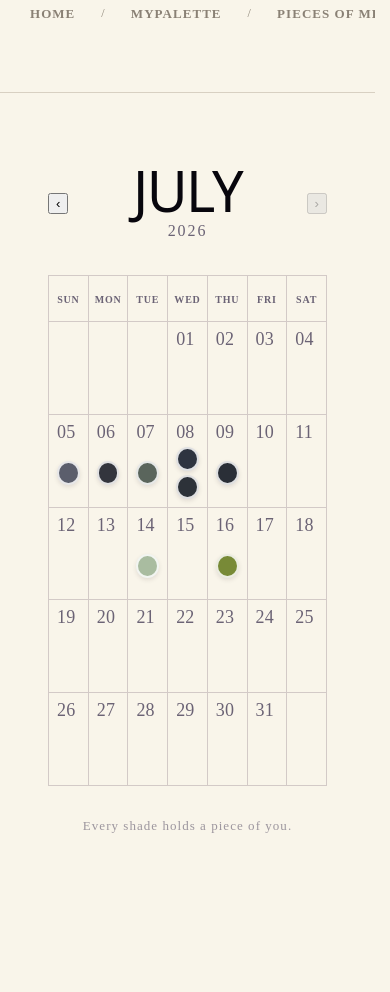
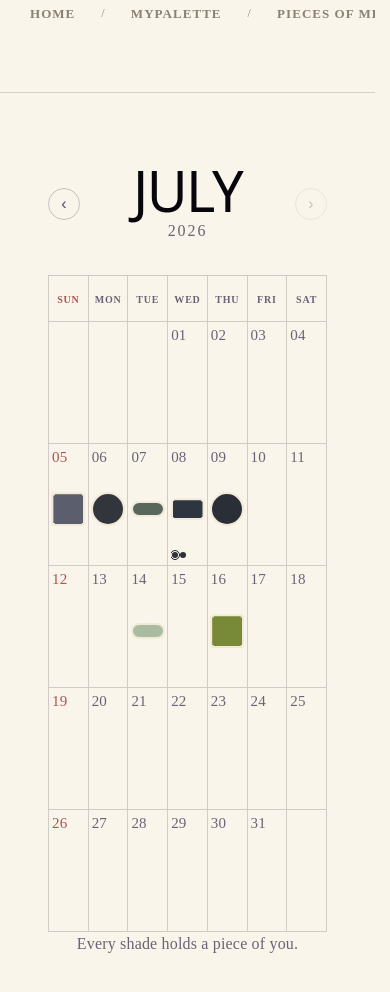
Before and after one commit to flux-hjkim/my-palette, a React (Vite) app: page /palette-log in a window 390 px wide. Shown: the top 992 px of the page. Before the commit the page ends 909 px from the top, so only its background shows below. Built offline with nearby package versions, Linux system fonts and the light colour scheme.

Commit message:
feat: refine palette log sticker interactions

```diff
--- /dev/null
+++ b/src/components/PaletteLogDay.jsx
@@ -0,0 +1,54 @@
+import { useState } from "react";
+import StickerCard from "./StickerCard";
+
+function PaletteLogDay({ day, dateKey, colorsForDay, allSubColors, onSelect }) {
+  const [activeIndex, setActiveIndex] = useState(0);
+
+  const activeSubColor = colorsForDay[activeIndex];
+
+  return (
+    <div className="palette-log-day">
+      <span className="palette-log-day-number">
+        {String(day).padStart(2, "0")}
+      </span>
+
+      {activeSubColor && (
+        <>
+          <div className="palette-log-day-sticker">
+            <StickerCard
+              subColor={activeSubColor}
+              index={allSubColors.findIndex(
+                (item) =>
+                  item.groupId === activeSubColor.groupId &&
+                  item.id === activeSubColor.id,
+              )}
+              onSelect={onSelect}
+              mode="calendar"
+            />
+          </div>
+
+          {colorsForDay.length > 1 && (
+            <div className="palette-log-day-dots">
+              <div className="palette-log-day-dots-track">
+                {colorsForDay.map((subColor, index) => (
+                  <button
+                    key={`${subColor.groupId}-${subColor.id}`}
+                    type="button"
+                    className={`palette-log-day-dot ${
+                      index === activeIndex ? "is-active" : ""
+                    }`}
+                    style={{ backgroundColor: subColor.color }}
+                    aria-label={`${subColor.name} 대표 스티커로 보기`}
+                    onClick={() => setActiveIndex(index)}
+                  />
+                ))}
+              </div>
+            </div>
+          )}
+        </>
+      )}
+    </div>
+  );
+}
+
+export default PaletteLogDay;
--- a/src/components/StickerCard.css
+++ b/src/components/StickerCard.css
@@ -330,6 +330,70 @@
   letter-spacing: 0;
 }
 
+/* Calendar mode */
+.piece-sticker--calendar {
+  --sticker-width: 88px;
+
+  position: relative;
+  left: auto;
+  top: auto;
+
+  width: var(--sticker-width);
+  max-width: none;
+  margin-left: 0;
+  padding: 10px;
+
+  flex: 0 0 auto;
+  z-index: 1;
+}
+
+.piece-sticker--calendar .piece-sticker-color-name {
+  inset: 0;
+
+  display: flex;
+  align-items: center;
+  justify-content: center;
+
+  padding: 8px;
+  box-sizing: border-box;
+
+  text-align: center;
+  font-size: clamp(13px, 1.4vw, 17px);
+  line-height: 1.15;
+  overflow-wrap: anywhere;
+}
+
+.piece-sticker--calendar.piece-sticker--plaque .piece-sticker-color-name {
+  padding: 4px 8px;
+  font-size: 14px;
+  line-height: 1.05;
+}
+
+.piece-sticker--calendar.piece-sticker--ticket .piece-sticker-color-name {
+  padding: 6px 8px;
+  font-size: 15px;
+}
+
+.piece-sticker--calendar .piece-sticker-calendar-title {
+  position: absolute;
+  inset: 0;
+
+  display: none;
+
+  padding: 8px;
+  box-sizing: border-box;
+
+  text-align: center;
+  font-size: 13px;
+  line-height: 1.15;
+
+  overflow: hidden;
+}
+
+.piece-sticker--calendar .piece-sticker-info {
+  display: none;
+}
+
 /* hover 미디어 쿼리 */
 @media (hover: hover) and (pointer: fine) {
   .pieces-of-me-board:not(.pieces-of-me-board--modal-open)
@@ -350,4 +414,33 @@
     opacity: 1;
     transform: translateY(0);
   }
+
+  .piece-sticker--calendar:hover .piece-sticker-color-name {
+    display: none;
+  }
+
+  .piece-sticker--calendar:hover .piece-sticker-calendar-title {
+    display: flex;
+    align-items: center;
+    justify-content: center;
+  }
 }
+
+/* 모바일 쿼리 */
+@media (max-width: 480px) {
+  .piece-sticker--calendar {
+    --sticker-width: 34px;
+    padding: 4px;
+  }
+
+  .piece-sticker--calendar .piece-sticker-color-name,
+  .piece-sticker--calendar .piece-sticker-calendar-title {
+    display: none;
+  }
+
+  .palette-log-weekdays span {
+    font-size: 10px;
+    letter-spacing: 0.08em;
+    padding-inline: 2px;
+  }
+}
--- a/src/components/StickerCard.jsx
+++ b/src/components/StickerCard.jsx
@@ -13,7 +13,9 @@ function StickerCard({
   onSelect,
   constraintsRef,
   getNextZIndex,
+  mode = "board",
 }) {
+  const isCalendar = mode === "calendar";
   // 각 스티커가 자신의 현재 층을 기억하는 state
   const [zIndex, setZIndex] = useState(1);
   // hover 여부 state
@@ -48,11 +50,26 @@ function StickerCard({
     .map((keyword) => `#${keyword}`)
     .join("  ");
 
+  // 페이지별 스타일 분리
+  const stickerStyle = isCalendar
+    ? {
+        "--piece-color": subColor.color,
+      }
+    : {
+        "--piece-color": subColor.color,
+        "--sticker-width": `${stickerWidth}px`,
+        left: `${left}%`,
+        top: `${top}%`,
+        width: `${stickerWidth}px`,
+        marginLeft: `${stickerWidth / -2}px`,
+        zIndex: isHovered ? 9999 : zIndex,
+      };
+
   return (
     <motion.button
-      drag
-      dragConstraints={constraintsRef}
-      dragMomentum
+      drag={!isCalendar}
+      dragConstraints={isCalendar ? undefined : constraintsRef}
+      dragMomentum={!isCalendar}
       dragTransition={{
         power: 0.05,
         timeConstant: 180,
@@ -60,26 +77,20 @@ function StickerCard({
         bounceDamping: 30,
       }}
       type="button"
-      className={`piece-sticker piece-sticker--${frameType}`}
-      style={{
-        "--piece-color": subColor.color,
-        "--sticker-width": `${stickerWidth}px`,
-        left: `${left}%`,
-        top: `${top}%`,
-        width: `${stickerWidth}px`,
-        marginLeft: `${stickerWidth / -2}px`,
-        zIndex: isHovered ? 9999 : zIndex,
-      }}
+      className={`piece-sticker piece-sticker--${frameType} ${
+        isCalendar ? "piece-sticker--calendar" : ""
+      }`}
+      style={stickerStyle}
       animate={{
-        rotate: rotation,
+        rotate: isCalendar ? 0 : rotation,
         scale: 1,
       }}
       whileHover={{
-        rotate: rotation + 3,
+        rotate: isCalendar ? 0 : rotation + 3,
         scale: 1.08,
       }}
       whileTap={{
-        rotate: rotation - 2,
+        rotate: isCalendar ? 0 : rotation - 2,
         scale: 0.96,
       }}
       transition={{
@@ -94,11 +105,15 @@ function StickerCard({
         setIsHovered(false);
       }}
       onDragStart={() => {
+        if (isCalendar) return;
+
         wasDragged.current = true;
         setIsHovered(false);
         setZIndex(getNextZIndex());
       }}
       onDragEnd={() => {
+        if (isCalendar) return;
+
         setTimeout(() => {
           wasDragged.current = false;
         }, 0);
@@ -111,6 +126,14 @@ function StickerCard({
       }}
     >
       <span className="piece-sticker-color-name">{subColor.colorName}</span>
+
+      {isCalendar && (
+        <span className="piece-sticker-calendar-title">
+          {subColor.name.length > 8
+            ? `${subColor.name.slice(0, 8)}…`
+            : subColor.name}
+        </span>
+      )}
 
       {frameType === "round" ? (
         <div className="piece-sticker-info piece-sticker-info--round">
--- a/src/pages/PaletteLog.css
+++ b/src/pages/PaletteLog.css
@@ -14,6 +14,34 @@
 
 .palette-log-next-button {
   justify-self: end;
+}
+
+.palette-log-prev-button,
+.palette-log-next-button {
+  width: 32px;
+  height: 32px;
+
+  padding: 0;
+  border: 1px solid rgba(96, 72, 92, 0.3);
+  border-radius: 50%;
+
+  background: transparent;
+  color: #5f485c;
+
+  font-size: 16px;
+  line-height: 1;
+  cursor: pointer;
+}
+
+.palette-log-prev-button:hover,
+.palette-log-next-button:hover {
+  background: rgba(96, 72, 92, 0.06);
+}
+
+.palette-log-prev-button:disabled,
+.palette-log-next-button:disabled {
+  opacity: 0.3;
+  cursor: default;
 }
 
 .palette-log-title {
@@ -50,6 +78,7 @@
 
 .palette-log-grid {
   border-left: 1px solid rgba(96, 72, 92, 0.25);
+  grid-auto-rows: 160px;
 }
 
 .palette-log-weekdays {
@@ -75,59 +104,166 @@
   border-right: 1px solid rgba(96, 72, 92, 0.25);
 }
 
+.palette-log-weekdays span:first-child {
+  color: #b05252;
+}
+
+.palette-log-day:nth-child(7n + 1) .palette-log-day-number {
+  color: #b05252;
+}
+
+/* Calendar day */
 .palette-log-day {
-  min-height: clamp(76px, 11vh, 104px);
+  min-width: 0;
+  min-height: 0;
+  height: 100%;
   padding: 8px;
+  box-sizing: border-box;
 
-  display: flex;
-  flex-direction: column;
+  display: grid;
+  grid-template-rows: auto 1fr 24px;
 
   border-right: 1px solid rgba(96, 72, 92, 0.25);
   border-bottom: 1px solid rgba(96, 72, 92, 0.25);
+
+  overflow: visible;
 }
 
 .palette-log-day-number {
+  position: relative;
+  z-index: 2;
+
   display: block;
   width: 100%;
+
   text-align: left;
   font-size: 18px;
   line-height: 1;
   letter-spacing: 0.01em;
 }
 
-.palette-log-colors {
-  flex: 1;
+/* Representative sticker */
+.palette-log-day-sticker {
+  width: 100%;
+  min-width: 0;
+  min-height: 0;
+
   display: flex;
-  flex-wrap: wrap;
   align-items: center;
   justify-content: center;
-  align-content: center;
-  gap: 4px;
-  margin-top: 6px;
+
+  padding-top: 10px;
+  padding-bottom: 10px;
 }
 
-.palette-log-color {
-  width: 24px;
-  height: 24px;
-  padding: 0;
-  border: 2px solid rgba(255, 255, 255, 0.85);
-  border-radius: 50%;
-  cursor: pointer;
-  box-shadow: 0 2px 4px rgba(64, 48, 58, 0.12);
+/* Color selector dots */
+.palette-log-day-dots {
+  width: 100%;
+  min-width: 0;
+  min-height: 24px;
+
+  display: flex;
+  align-items: center;
+  justify-content: center;
+
+  overflow: hidden;
 }
 
-.palette-log-message {
-  margin: 28px 0 0;
-  text-align: center;
-  font-size: 13px;
-  letter-spacing: 0.08em;
-  opacity: 0.65;
+.palette-log-day-dots-track {
+  width: 100%;
+  min-width: 0;
+
+  display: flex;
+  align-items: center;
+  justify-content: center;
+  gap: 3px;
+
+  padding: 4px 1px;
+  box-sizing: border-box;
+}
+
+.palette-log-day-dot {
+  width: 7px;
+  height: 7px;
+  flex: 0 1 7px;
+
+  min-width: 5px;
+  padding: 0;
+
+  border: 1px solid rgba(34, 34, 34, 0.25);
+  border-radius: 50%;
+
+  cursor: pointer;
+}
+
+.palette-log-day-dot.is-active {
+  outline: 1px solid #222;
+  outline-offset: 2px;
 }
 
 @media (max-width: 480px) {
+  .palette-log-grid {
+    grid-auto-rows: 122px;
+  }
+
+  .palette-log-day {
+    padding: 6px 3px 4px;
+    grid-template-rows: auto 1fr 12px;
+    overflow: hidden;
+  }
+
+  .palette-log-day-number {
+    font-size: 15px;
+  }
+
+  .palette-log-day-sticker {
+    min-height: 0;
+    padding-bottom: 5px;
+  }
+
+  .palette-log-day-dots {
+    width: 100%;
+    min-width: 0;
+    min-height: 12px;
+
+    overflow-x: auto;
+    overflow-y: hidden;
+
+    scrollbar-width: none;
+    touch-action: pan-x;
+  }
+
+  .palette-log-day-dots::-webkit-scrollbar {
+    display: none;
+  }
+
+  .palette-log-day-dots-track {
+    width: max-content;
+    min-width: 100%;
+
+    display: flex;
+    align-items: center;
+    justify-content: flex-start;
+    gap: 2px;
+
+    padding: 3px 1px;
+    box-sizing: border-box;
+  }
+
+  .palette-log-day-dot {
+    width: 6px;
+    height: 6px;
+    min-width: 6px;
+    flex: 0 0 6px;
+  }
+
+  .palette-log-day-dot.is-active {
+    outline-offset: 1px;
+  }
+
   .palette-log-weekdays span {
+    padding-inline: 2px;
     font-size: 10px;
     letter-spacing: 0.08em;
-    padding-inline: 2px;
   }
 }
--- a/src/pages/PaletteLog.jsx
+++ b/src/pages/PaletteLog.jsx
@@ -2,6 +2,8 @@ import { useEffect, useMemo, useState } from "react";
 import { useNavigate, useLocation } from "react-router-dom";
 import "./PaletteLog.css";
 import SubColorModal from "../components/SubColorModal";
+import StickerCard from "../components/StickerCard";
+import PaletteLogDay from "../components/PaletteLogDay";
 
 const MONTH_NAMES = [
   "JANUARY",
@@ -219,24 +221,14 @@ function PaletteLog({ colorGroups, onDelete }) {
 
                 const colorsForDay = groupedSubColors[dateKey] || [];
                 return (
-                  <div key={dateKey} className="palette-log-day">
-                    <span className="palette-log-day-number">
-                      {String(day).padStart(2, "0")}
-                    </span>
-
-                    <div className="palette-log-colors">
-                      {colorsForDay.map((subColor) => (
-                        <button
-                          key={`${subColor.groupId}-${subColor.id}`}
-                          type="button"
-                          className="palette-log-color"
-                          style={{ backgroundColor: subColor.color }}
-                          aria-label={`${subColor.name} 상세 보기`}
-                          onClick={() => setSelectedSubColor(subColor)}
-                        />
-                      ))}
-                    </div>
-                  </div>
+                  <PaletteLogDay
+                    key={dateKey}
+                    day={day}
+                    dateKey={dateKey}
+                    colorsForDay={colorsForDay}
+                    allSubColors={allSubColors}
+                    onSelect={setSelectedSubColor}
+                  />
                 );
               })}
             </div>
```
